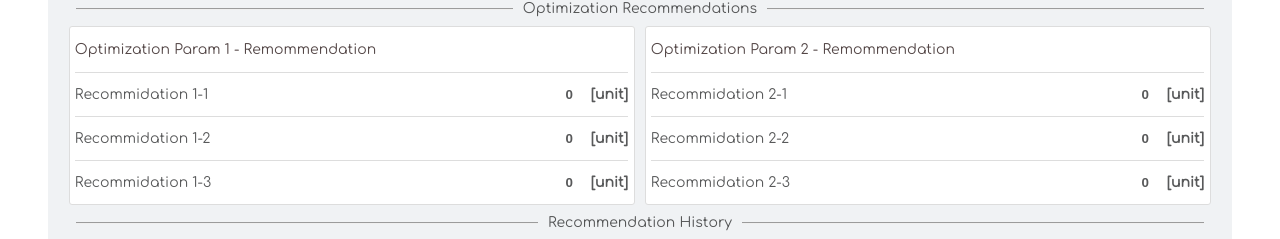
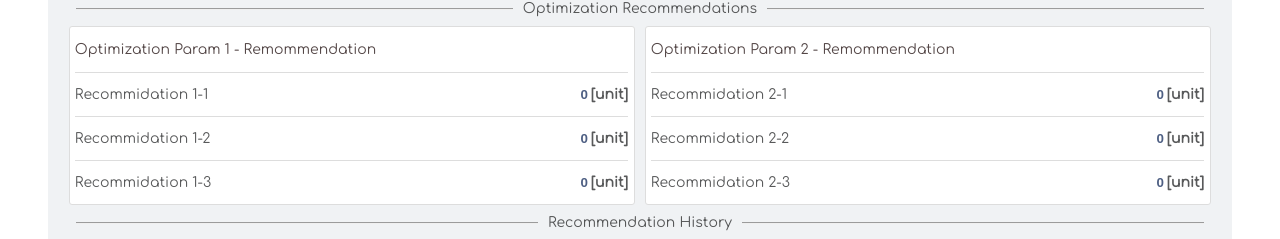
Before and after one commit to reidnaa/pani-energy-exercise, a React (Create React App) app: page / in a window 1280 px wide. Shown: the part 156-395 px from the top of the page. Built offline with nearby package versions, Linux system fonts and the light colour scheme.

Commit message:
hide blinking cursor for recommendation input - css

```diff
--- a/src/App.css
+++ b/src/App.css
@@ -45,10 +45,11 @@
   margin: auto;
 }
 
-.outside-controls p{
+.outside-controls p {
   border-bottom: 2px solid #3695f7;
-  color:#3695f7;
+  color: #3695f7;
   padding-bottom: 10px;
+  cursor: pointer;
   margin-bottom: 0;
 }
 
@@ -85,6 +86,12 @@ legend{
   padding: 10px;
   border-radius:5px;
   border-style:none;
+}
+
+input[type=number]::-webkit-inner-spin-button,
+input[type=number]::-webkit-outer-spin-button {
+  -webkit-appearance: none;
+  margin: 0;
 }
 
 form button {
@@ -140,7 +147,12 @@ form button:hover{
   border: none;
   padding: 14px 3px;
   text-align: right;
+  outline:none;
+  color: transparent;
+  text-shadow: 0 0 0 rgba(3, 27, 78, .7);
+
 }
+
 
 .recom-card-row {
   display: flex;
```
